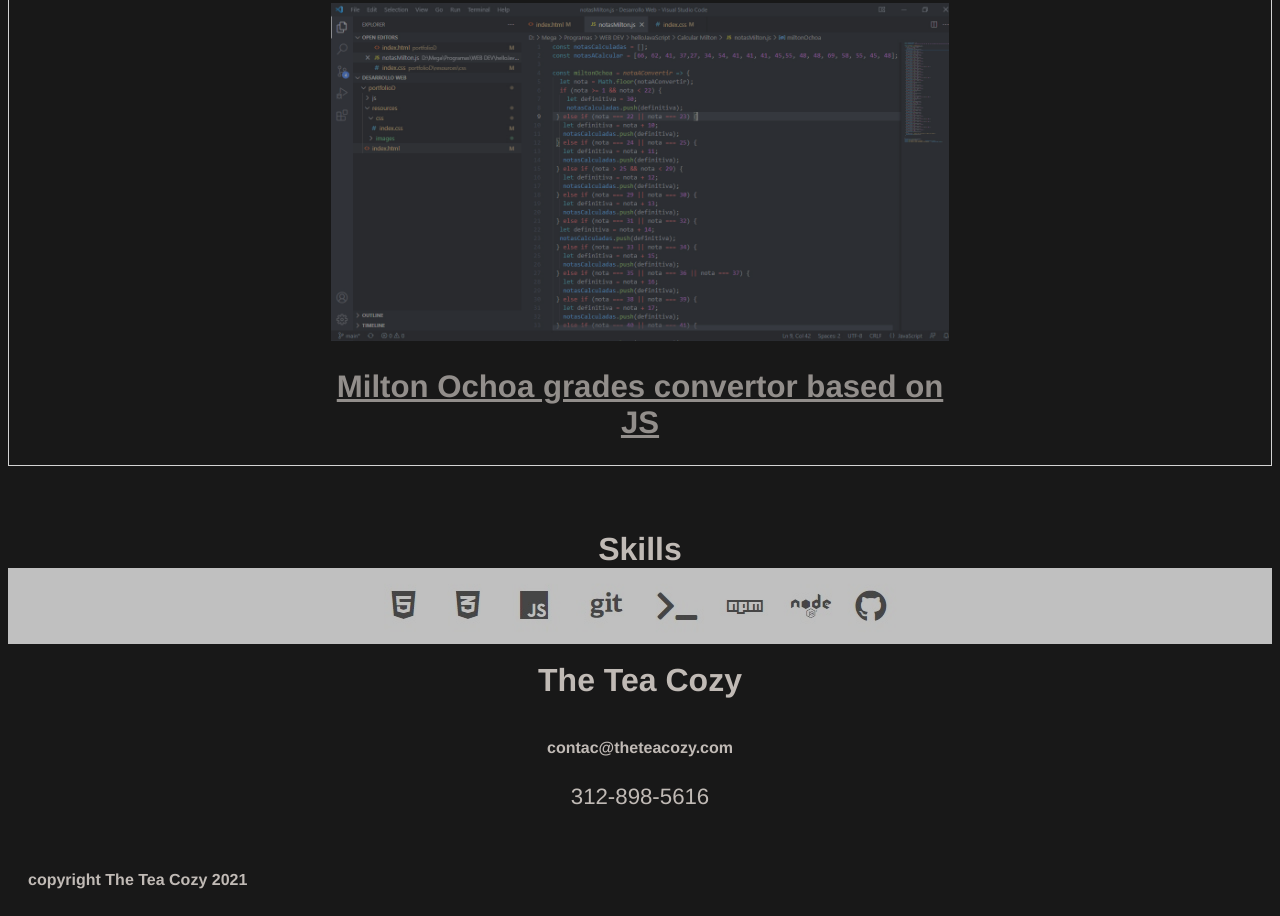
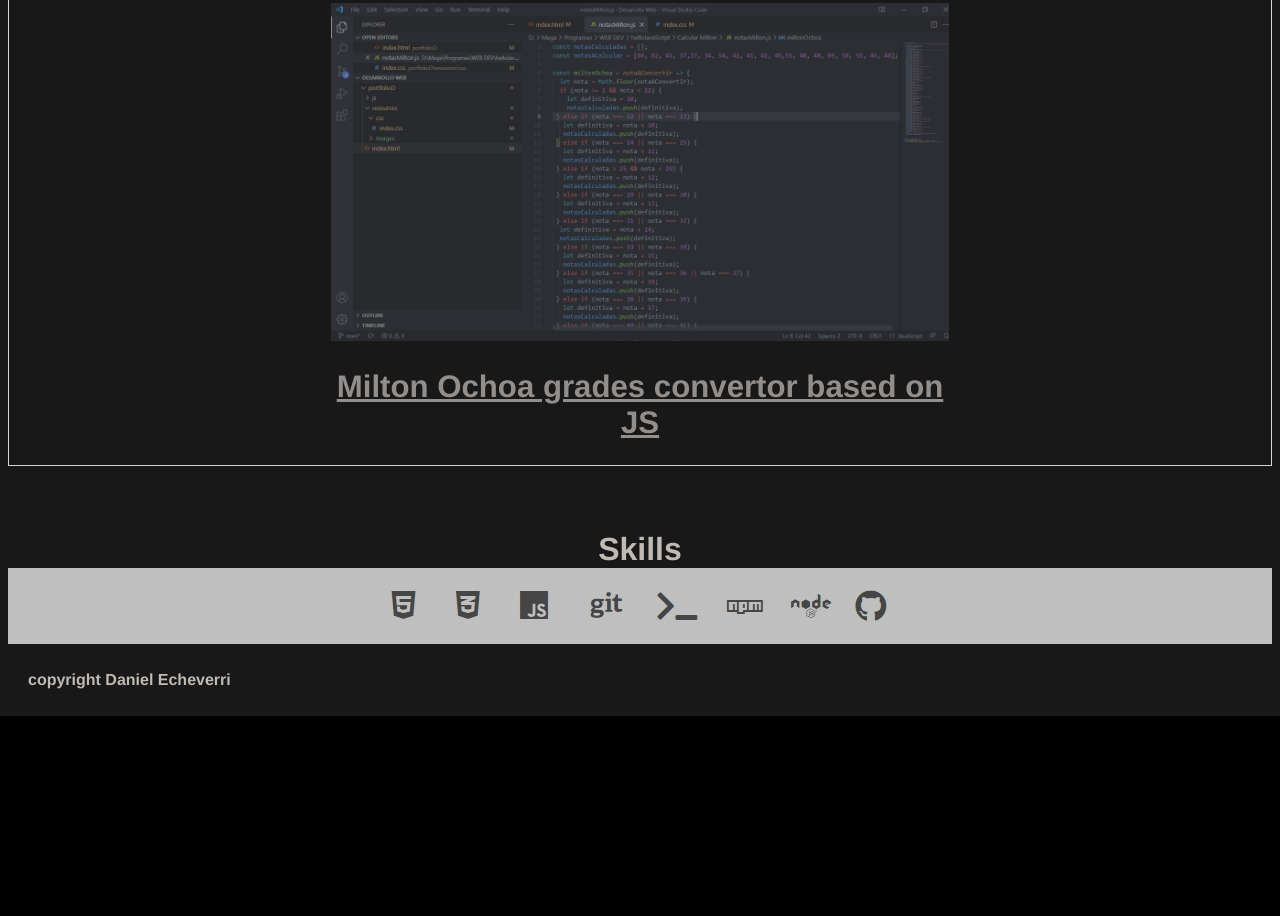
Before and after one commit to light-roast/portafolio, a plain HTML site: page index.html in a window 1280 px wide. Shown: the part 1328-2244 px from the top of the page. After the commit the page ends 2044 px from the top, so only its background shows below. Drawn offline with Linux system fonts and the light colour scheme.

Commit message:
Cambios en la home page

```diff
--- a/index.html
+++ b/index.html
@@ -53,13 +53,8 @@
         </div>
 
    </section>
-   <section id="final"> <br>
-       <h2>The Tea Cozy</h2>
-       <h5>contac@theteacozy.com</h5>
-       <p>312-898-5616</p>
-   </section>
    <footer>
-       <h5>copyright The Tea Cozy 2021</h5>
+       <h5>copyright Daniel Echeverri</h5>
    </footer>
 </body>
 </html>
```
